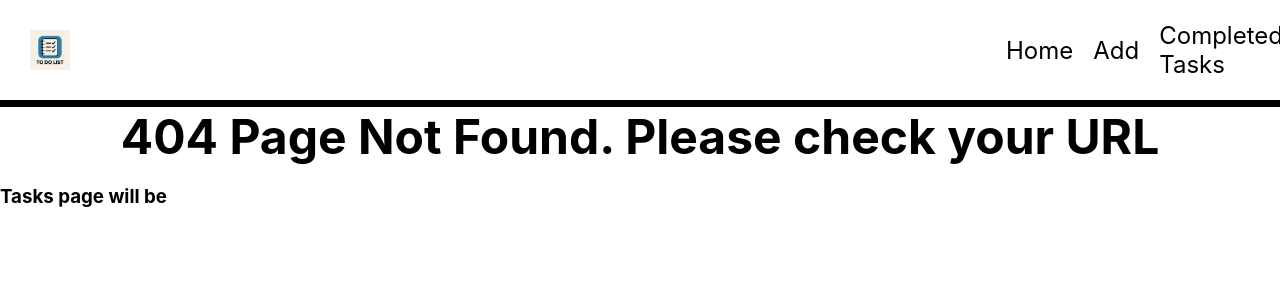
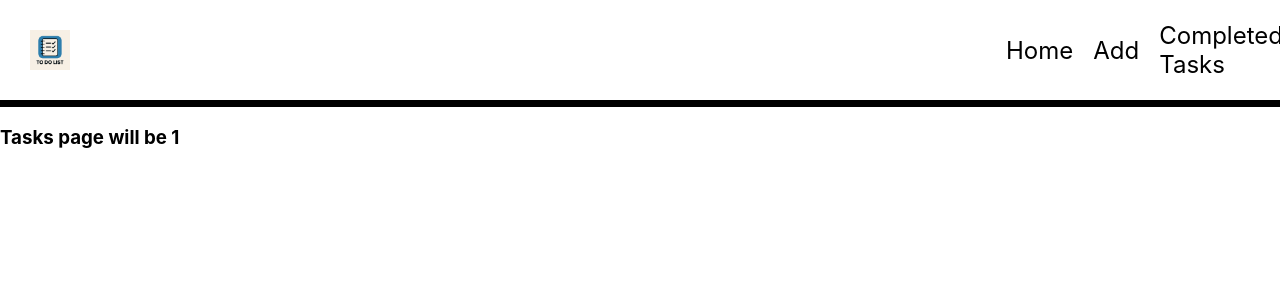
Before and after one commit to chason2007/todo_react, a React (Create React App) app: page /tasks/1 in a window 1280 px wide. Before the commit this address had no page. Shown: the top 300 px of the page. Built offline with nearby package versions, Linux system fonts and the light colour scheme.

Commit message:
Connected json api

```diff
--- a/public/Tasks.json
+++ b/public/Tasks.json
@@ -3,6 +3,7 @@
     "id": "1",
     "title": "Buy groceries",
     "completed": false
+
   },
   {
     "id": "2",
--- a/src/App.js
+++ b/src/App.js
@@ -1,14 +1,26 @@
 import './App.css';
 import { Outlet } from 'react-router-dom';
 import Header from './Common/Header';
-import Tasks from './Pages/Tasks';
+import { useEffect, useState } from 'react';
 
 function App() {
+  let [data,setData]=useState([]);
+  useEffect(()=>{
+    const fetchData=async()=>{
+      const res=await fetch('http://localhost:3000/Tasks.json');
+      const json=await res.json();
+      setData(json);
+    }
+    fetchData()
+  },[])
+
   return (
     <div className="App">
       <Header></Header>
-      <Outlet></Outlet>
-      <Tasks></Tasks>
+      <Outlet
+      context={{
+        data
+      }}></Outlet>
     </div>
 
   );
--- a/src/Pages/Home.js
+++ b/src/Pages/Home.js
@@ -1,4 +1,8 @@
+import { useOutletContext } from "react-router-dom";
 const Home = () => {
+    const {data} = useOutletContext();
+    console.log(data);
+
     return (
         <div>
             <h1>Home Page</h1>
--- a/src/index.js
+++ b/src/index.js
@@ -8,6 +8,7 @@ import Completed from './Pages/Completed';
 import Settings from './Pages/Settings';
 import Home from './Pages/Home';
 import Add from './Pages/Add';
+import Tasks from './Pages/Tasks';
 
 const routerVariables = createBrowserRouter([
   {
@@ -31,6 +32,10 @@ const routerVariables = createBrowserRouter([
         element: <Settings></Settings>,
       },
       {
+        path: "/tasks/:resId",
+        element: <Tasks></Tasks>,
+      },
+      {
         path: "*",
         element: <div><h1>404 Page Not Found. Please check your URL</h1></div>,
       }
```
